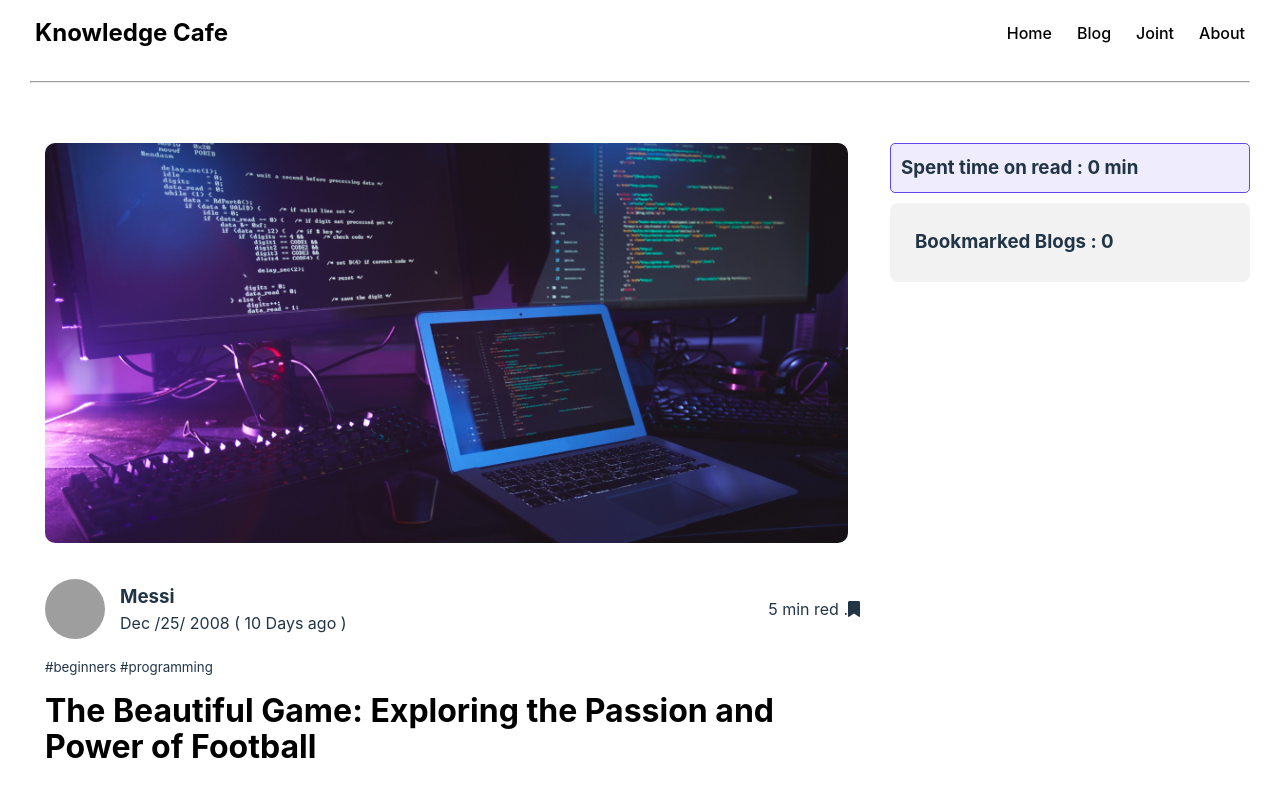
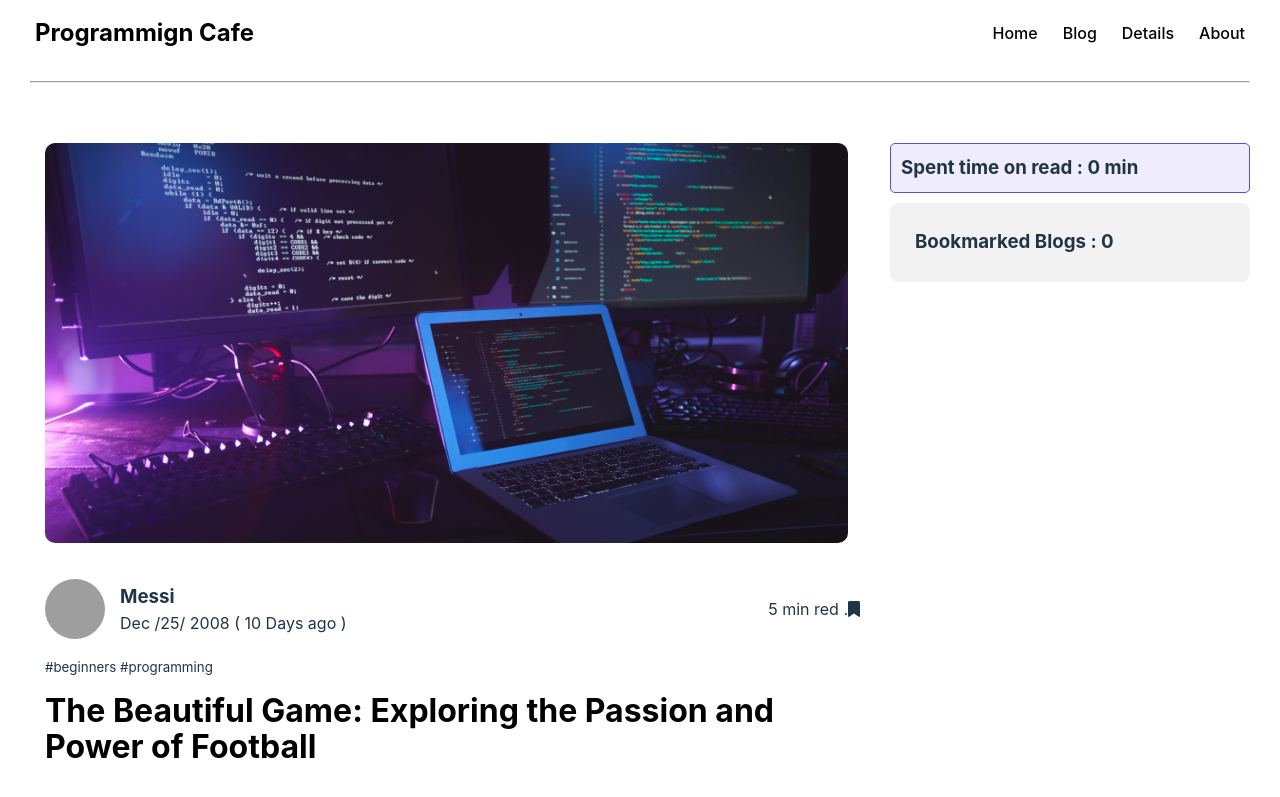
Before and after one commit to mehedihasan8/knowledge-cafe, a React (Vite) app: page / in a window 1280 px wide. Shown: the top 797 px of the page. Built offline with nearby package versions, Linux system fonts and the light colour scheme; grey boxes are pictures that could not be loaded.

Commit message:
over all project done

```diff
--- a/src/components/Header/Header.jsx
+++ b/src/components/Header/Header.jsx
@@ -4,11 +4,11 @@ import "./Header.css";
 const Header = () => {
   return (
     <nav className="header-container">
-      <h1 className="nav-title">Knowledge Cafe</h1>
+      <h1 className="nav-title">Programmign Cafe</h1>
       <div className="header-items">
         <a href="/home">Home</a>
         <a href="/blog">Blog</a>
-        <a href="/joint">Joint</a>
+        <a href="/details">Details</a>
         <a href="/about">About</a>
       </div>
     </nav>
```
